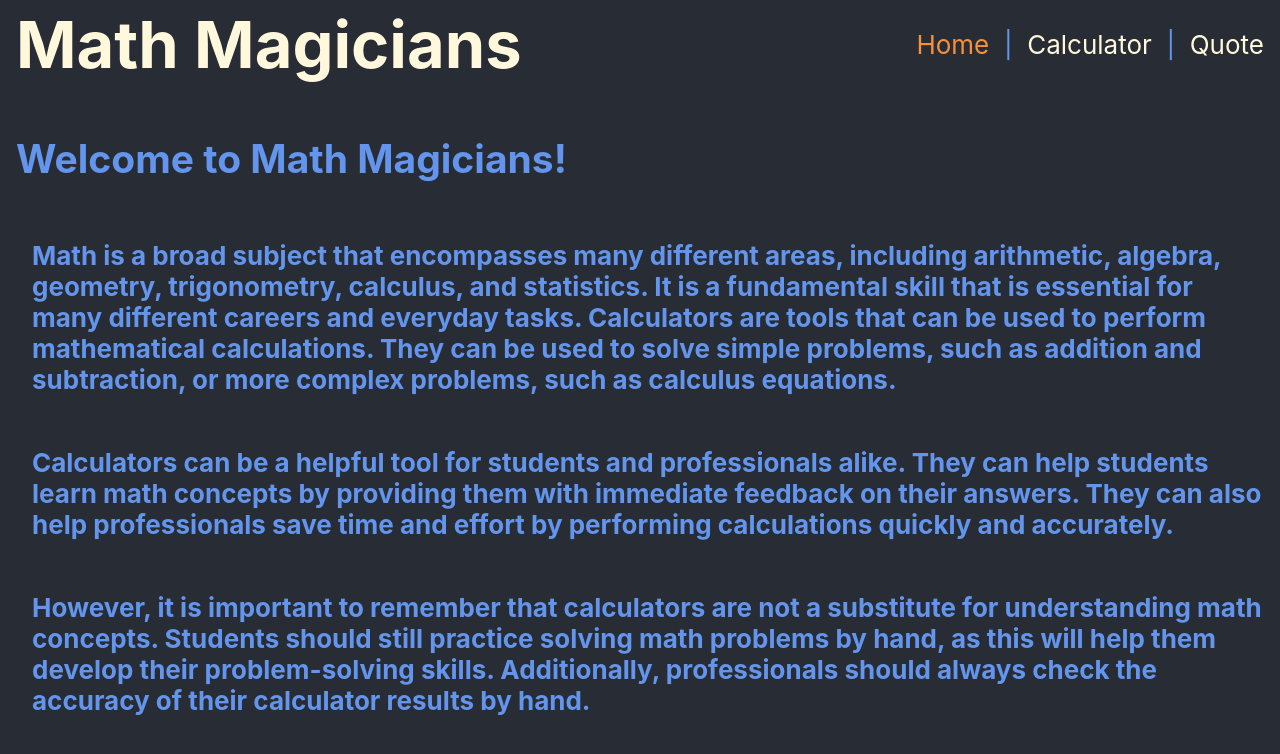
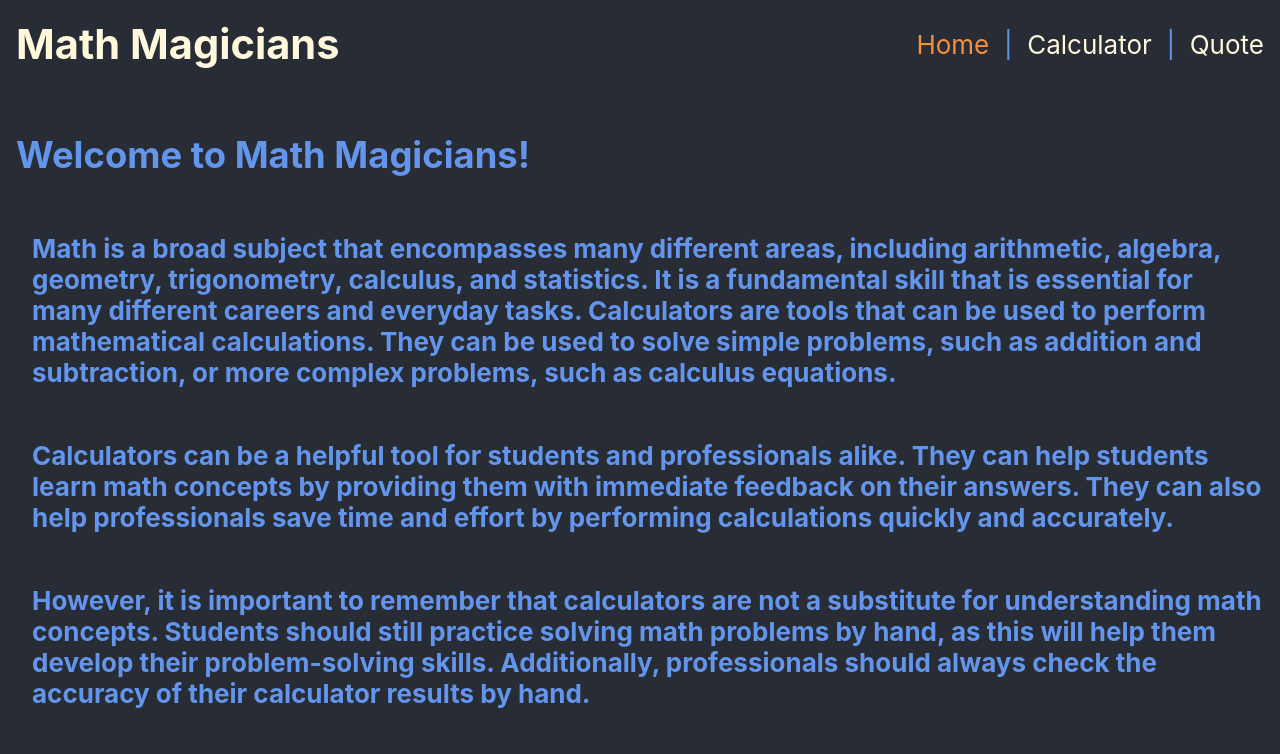
Before and after one commit to Abdelaziz-Mahdi/Math-Magicians, a React (Create React App) app: page / in a window 1280 px wide. Shown: the top 754 px of the page. Built offline with nearby package versions, Linux system fonts and the light colour scheme; a web font is replaced by a local one.

Commit message:
Modify app font size

```diff
--- a/src/App.css
+++ b/src/App.css
@@ -29,9 +29,13 @@ ul {
 }
 
 :-webkit-any(article, aside, nav, section) h1 {
-  font-size: 2.5em;
+  font-size: 1.6em;
   margin-block-start: 0.83em;
   margin-block-end: 0.83em;
+}
+
+h2 {
+  font-size: 1.4em;
 }
 
 a:-webkit-any-link {
@@ -113,7 +117,7 @@ p {
   }
 
   :-webkit-any(article, aside, nav, section) h1 {
-    font-size: 1.5em;
+    font-size: 1.6em;
   }
 
   h2 {
```
